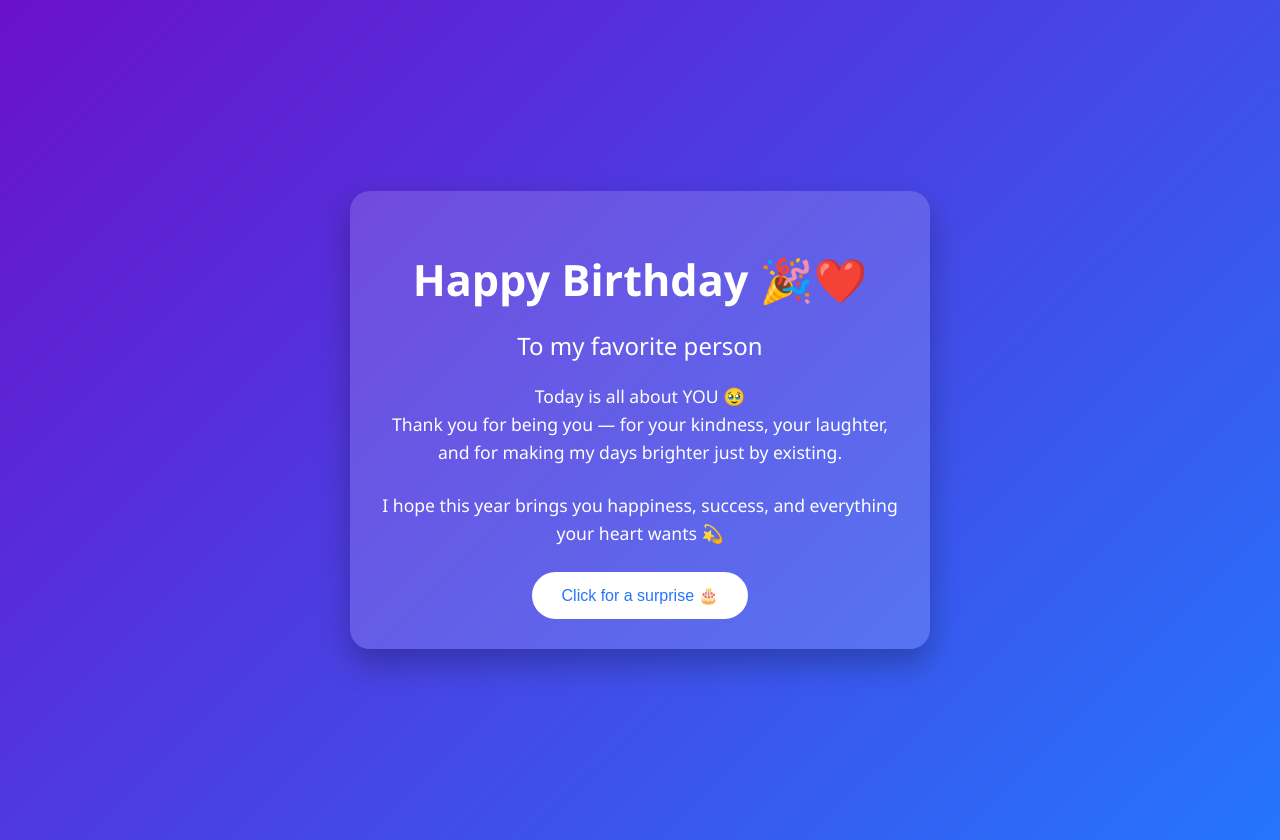
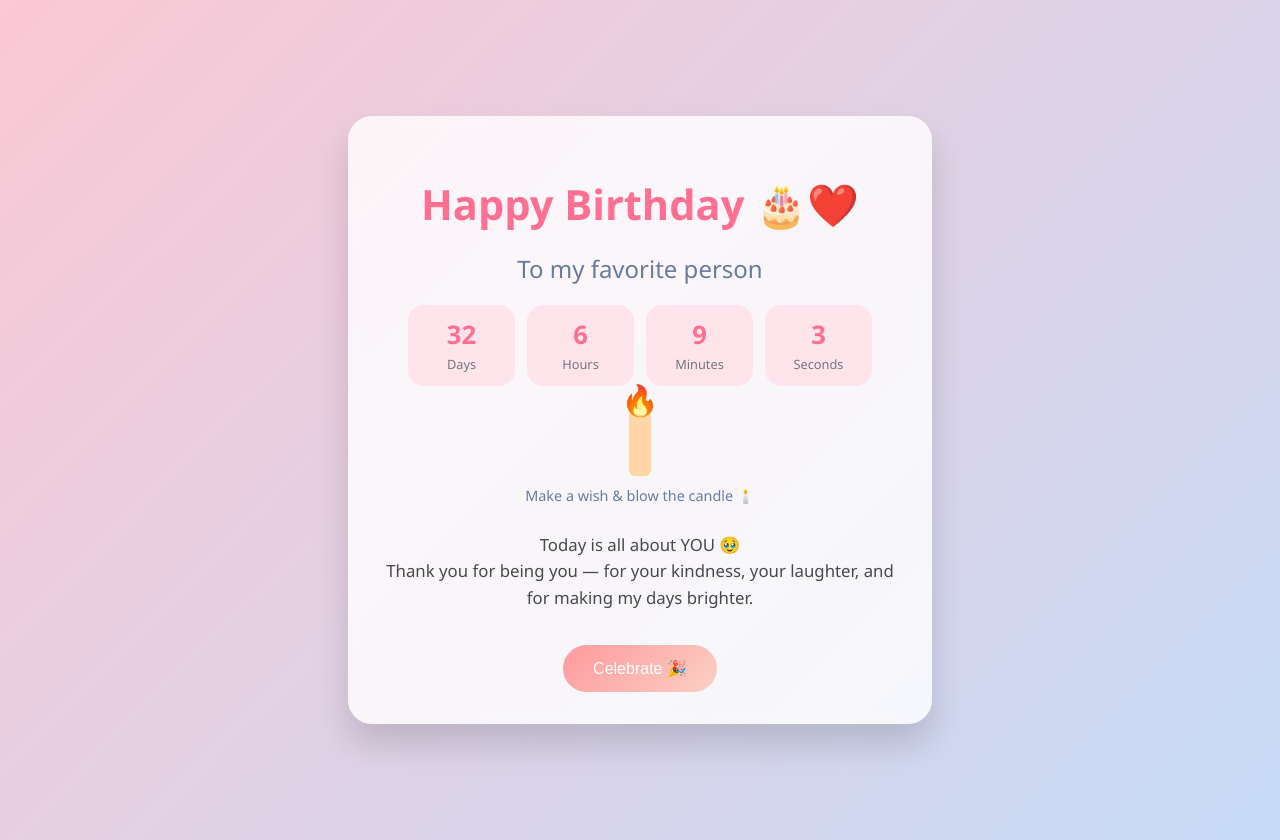
Before and after one commit to softcodezz/birthday, a plain HTML site: page index.html in a window 1280 px wide. Drawn offline with Linux system fonts and the light colour scheme.

Commit message:
added candle

```diff
--- a/index.html
+++ b/index.html
@@ -12,47 +12,115 @@
     display: flex;
     justify-content: center;
     align-items: center;
-      background: linear-gradient(135deg, #6a11cb, #2575fc);
+    background: linear-gradient(135deg, #fbc8d4, #c6dbf7);
     font-family: 'Segoe UI', sans-serif;
-      color: white;
+    color: #4a4a4a;
     overflow: hidden;
     padding: 20px;
   }
 
   .box {
-      background: rgba(255, 255, 255, 0.15);
-      padding: 30px;
-      border-radius: 20px;
+    background: rgba(255,255,255,0.8);
+    padding: 32px;
+    border-radius: 24px;
     text-align: center;
     max-width: 520px;
     width: 100%;
-      box-shadow: 0 15px 30px rgba(0,0,0,0.25);
+    box-shadow: 0 20px 35px rgba(0,0,0,0.15);
+    backdrop-filter: blur(6px);
   }
 
   h1 {
-      font-size: clamp(2rem, 5vw, 2.7rem);
-      margin-bottom: 10px;
+    font-size: clamp(2rem, 5vw, 2.6rem);
+    margin-bottom: 6px;
+    color: #ff6f91;
   }
 
   h2 {
-      font-weight: 300;
-      margin-bottom: 20px;
+    font-weight: 400;
+    margin-bottom: 18px;
+    color: #6a7ba2;
   }
 
   p {
-      font-size: 1.1rem;
+    font-size: 1.05rem;
     line-height: 1.6;
-      margin-bottom: 25px;
+    margin-bottom: 18px;
+  }
+
+  /* ⏳ Countdown */
+  #countdown {
+    display: flex;
+    justify-content: center;
+    gap: 12px;
+    margin: 20px 0 25px;
+    flex-wrap: wrap;
+  }
+
+  .time-box {
+    background: #ffe4ec;
+    padding: 12px 16px;
+    border-radius: 16px;
+    min-width: 75px;
+  }
+
+  .time-box span {
+    display: block;
+    font-size: 1.6rem;
+    font-weight: bold;
+    color: #ff6f91;
+  }
+
+  .time-box small {
+    font-size: 0.8rem;
+    color: #777;
+  }
+
+  /* 🕯️ Candle */
+  #candle-area {
+    margin: 25px 0;
+  }
+
+  #candle {
+    width: 22px;
+    height: 65px;
+    background: #ffd6a5;
+    margin: 0 auto;
+    border-radius: 6px;
+    position: relative;
+  }
+
+  #flame {
+    position: absolute;
+    top: -32px;
+    left: 50%;
+    transform: translateX(-50%);
+    font-size: 30px;
+    cursor: pointer;
+    animation: flicker 1s infinite;
+  }
+
+  @keyframes flicker {
+    0% { transform: translateX(-50%) scale(1); }
+    50% { transform: translateX(-50%) scale(1.15); }
+    100% { transform: translateX(-50%) scale(1); }
+  }
+
+  #wish-text {
+    font-size: 0.9rem;
+    margin-top: 8px;
+    color: #6a7ba2;
   }
 
   button {
+    margin-top: 15px;
     padding: 14px 30px;
     font-size: 1rem;
     border: none;
     border-radius: 30px;
     cursor: pointer;
-      background: white;
-      color: #2575fc;
+    background: linear-gradient(135deg, #ff9a9e, #fad0c4);
+    color: #fff;
     transition: transform 0.2s;
   }
 
@@ -64,7 +132,7 @@
   .confetti {
     position: fixed;
     top: -10px;
-      font-size: 20px;
+    font-size: 22px;
     animation: fall 3s linear forwards;
     pointer-events: none;
   }
@@ -81,34 +149,93 @@
 <body>
 
 <div class="box">
-  <h1>Happy Birthday 🎉❤️</h1>
+  <h1>Happy Birthday 🎂❤️</h1>
   <h2>To my favorite person</h2>
+
+  <!-- ⏳ COUNTDOWN -->
+  <div id="countdown">
+    <div class="time-box">
+      <span id="days">00</span>
+      <small>Days</small>
+    </div>
+    <div class="time-box">
+      <span id="hours">00</span>
+      <small>Hours</small>
+    </div>
+    <div class="time-box">
+      <span id="minutes">00</span>
+      <small>Minutes</small>
+    </div>
+    <div class="time-box">
+      <span id="seconds">00</span>
+      <small>Seconds</small>
+    </div>
+  </div>
+
+  <!-- 🕯️ CANDLE -->
+  <div id="candle-area">
+    <div id="candle">
+      <div id="flame" onclick="blowCandle()">🔥</div>
+    </div>
+    <p id="wish-text">Make a wish & blow the candle 🕯️</p>
+  </div>
 
   <p>
     Today is all about YOU 🥹<br>
-    Thank you for being you — for your kindness, your laughter,
-    and for making my days brighter just by existing.
+    Thank you for being you — for your kindness,
+    your laughter, and for making my days brighter.
   </p>
 
-  <p>
-    I hope this year brings you happiness, success,
-    and everything your heart wants 💫
-  </p>
-
-  <button onclick="celebrate()">Click for a surprise 🎂</button>
+  <button onclick="celebrate()">Celebrate 🎉</button>
 </div>
 
 <script>
+  /* ⏳ CHANGE BIRTHDAY DATE HERE */
+  const birthdayDate = new Date("2026-01-31T00:00:00");
+
+  function updateCountdown() {
+    const now = new Date();
+    const diff = birthdayDate - now;
+
+    if (diff <= 0) {
+      document.getElementById("countdown").innerHTML =
+        "<h2>🎉 IT'S YOUR BIRTHDAY 🎉</h2>";
+      return;
+    }
+
+    document.getElementById("days").textContent =
+      Math.floor(diff / (1000 * 60 * 60 * 24));
+    document.getElementById("hours").textContent =
+      Math.floor((diff / (1000 * 60 * 60)) % 24);
+    document.getElementById("minutes").textContent =
+      Math.floor((diff / (1000 * 60)) % 60);
+    document.getElementById("seconds").textContent =
+      Math.floor((diff / 1000) % 60);
+  }
+
+  setInterval(updateCountdown, 1000);
+  updateCountdown();
+
+  function blowCandle() {
+    const flame = document.getElementById("flame");
+    const text = document.getElementById("wish-text");
+
+    if (flame) {
+      flame.remove();
+      text.innerHTML = "✨ Wish granted 🎉";
+      celebrate();
+    }
+  }
+
   function celebrate() {
     for (let i = 0; i < 40; i++) {
-      const confetti = document.createElement("div");
-      confetti.className = "confetti";
-      confetti.innerHTML = ["🎉","🎂","🎈","✨","❤️"][Math.floor(Math.random() * 5)];
-      confetti.style.left = Math.random() * 100 + "vw";
-      confetti.style.animationDuration = (2 + Math.random() * 2) + "s";
-      document.body.appendChild(confetti);
-
-      setTimeout(() => confetti.remove(), 4000);
+      const c = document.createElement("div");
+      c.className = "confetti";
+      c.innerHTML = ["🎉","🎂","🎈","❤️","✨"][Math.floor(Math.random()*5)];
+      c.style.left = Math.random() * 100 + "vw";
+      c.style.animationDuration = (2 + Math.random()*2) + "s";
+      document.body.appendChild(c);
+      setTimeout(() => c.remove(), 4000);
     }
   }
 </script>
```
Lines whose indentation alone changed are shown as unchanged.
